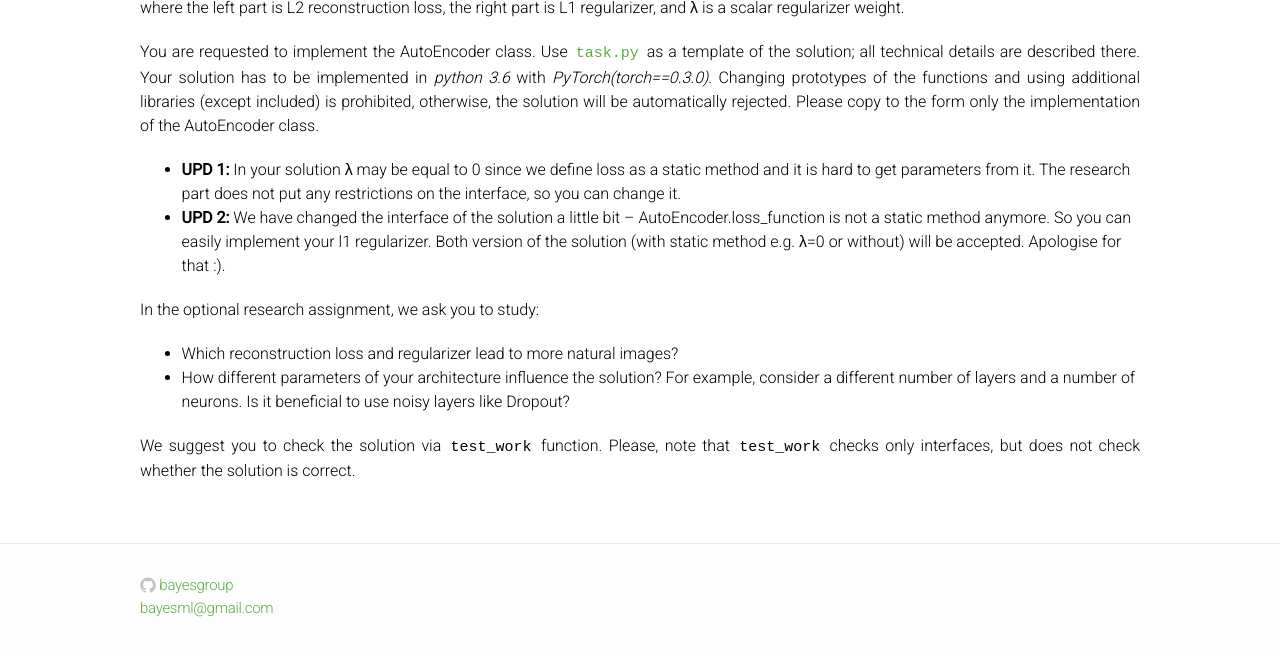
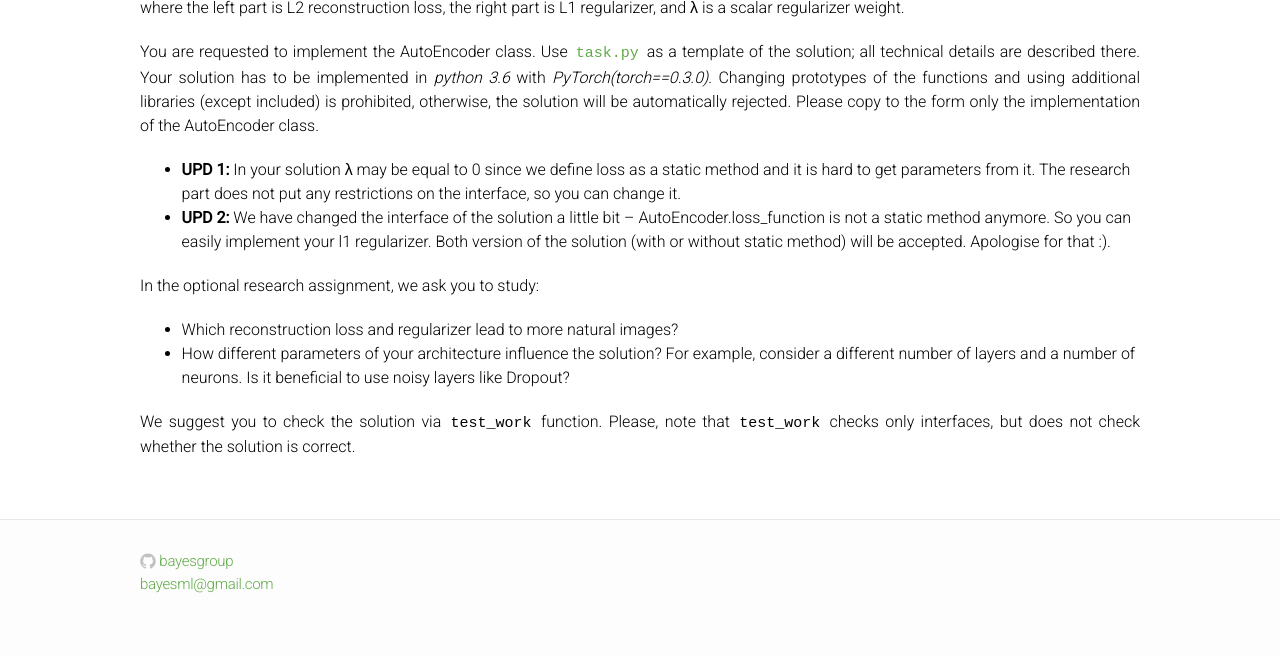
Before and after one commit to bayesgroup/bayesgroup.github.io, a Jekyll site: the page built from deepbayes-school/2018/task/description.md, in a window 1280 px wide and 900 px high, scrolled down 607 px, cut to the strip 236-892 px from the top of the window. Built offline with Jekyll 4.4.1, drawn with Linux system fonts in a browser that asks for light colours; our own code applies the rules of GitHub Pages for plain Markdown files.

Commit message:
Update description.md

```diff
--- a/deepbayes-school/2018/task/description.md
+++ b/deepbayes-school/2018/task/description.md
@@ -19,7 +19,7 @@ Changing prototypes of the functions and using additional libraries (except incl
 Please copy to the form only the implementation of the AutoEncoder class.
 
 - **UPD 1:** In your solution λ may be equal to 0 since we define loss as a static method and it is hard to get parameters from it. The research part does not put any restrictions on the interface, so you can change it.
-- **UPD 2:** We have changed the interface of the solution a little bit -- AutoEncoder.loss_function is not a static method anymore. So you can easily implement your l1 regularizer. Both version of the solution (with static method e.g. λ=0 or without) will be accepted. Apologise for that :).
+- **UPD 2:** We have changed the interface of the solution a little bit -- AutoEncoder.loss_function is not a static method anymore. So you can easily implement your l1 regularizer. Both version of the solution (with or without static method) will be accepted. Apologise for that :).
 
 
 In the optional research assignment, we ask you to study:
```
